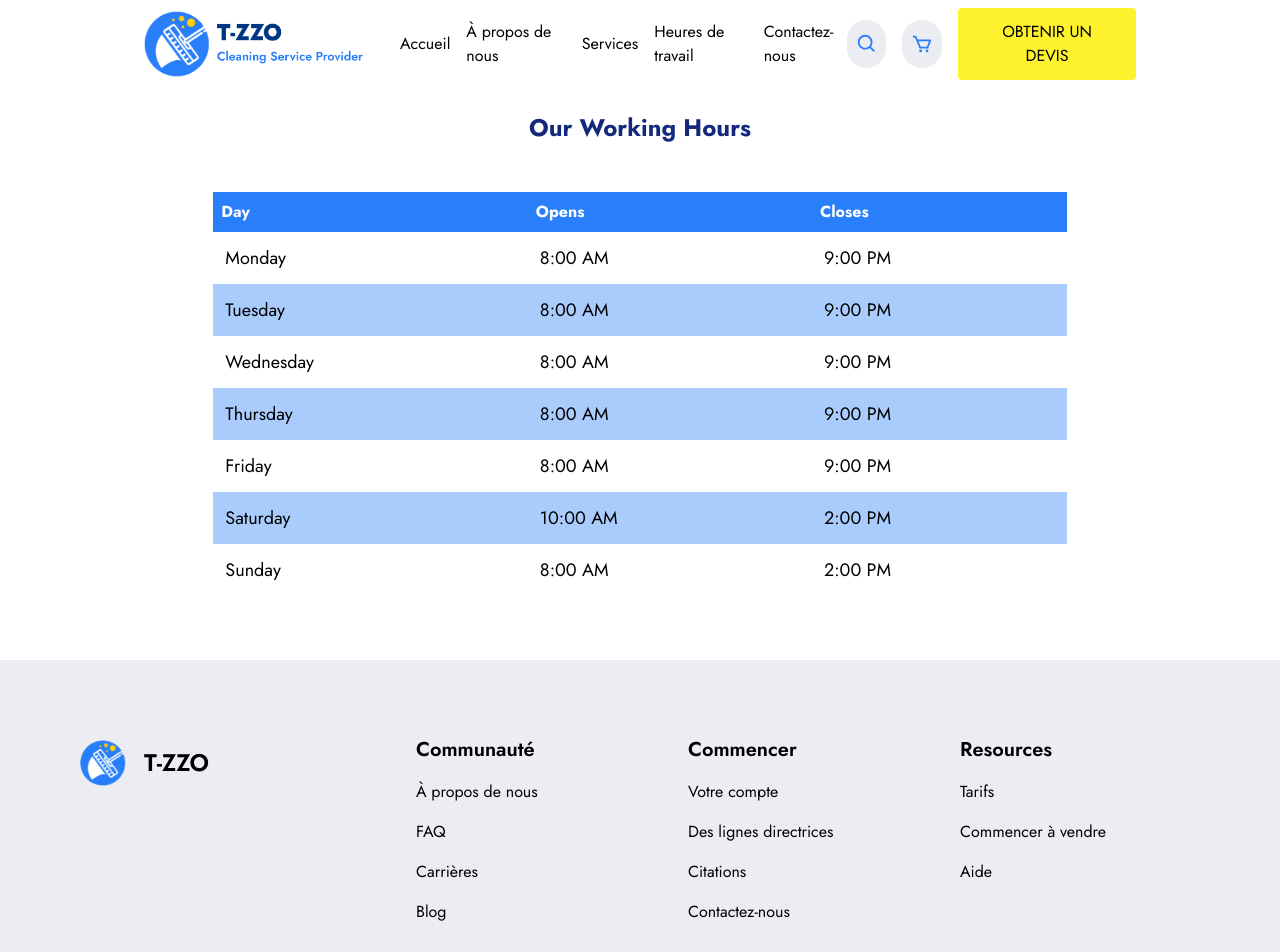
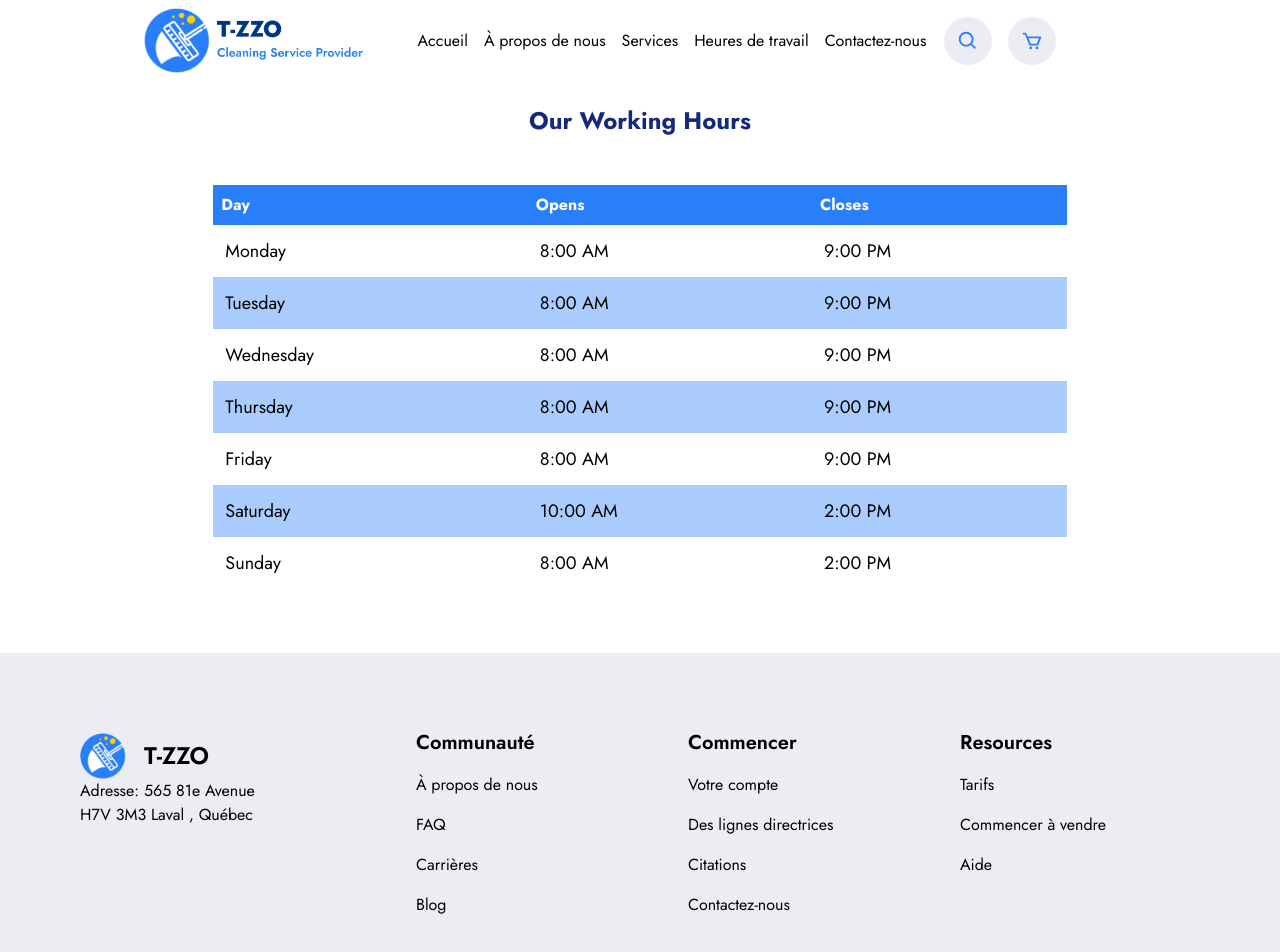
Before and after one commit to mugishap/clenix, a React (Vite) app: page /work-hours in a window 1280 px wide. Shown: the top 952 px of the page. Built offline with nearby package versions, Linux system fonts and the light colour scheme.

Commit message:
[fix]: Small refactors

```diff
--- a/src/components/footer/Footer.tsx
+++ b/src/components/footer/Footer.tsx
@@ -141,6 +141,7 @@ const Footer: React.FC = () => {
             <div className="relative flex justify-start md:justify-center md:items-end bg-secondary-gray mt-10 w-full">
                 <div className="flex py-20 pl-2 xs:px-4 md:px-6 xl:px-20 flex-col justify-start items-start md:justify-center md:items-center relative z-10">
                     <div className="flex  flex-col items-start justify-start xl:justify-center xl:space-x-8 xl:flex-row">
+                        <div className="flex flex-col">
                             <div className="flex justify-start items-center space-x-4">
                                 <div className="cursor-pointer w-12">
                                     <img src={Logo} alt="Logo in footer" className="rounded-full" />
@@ -148,6 +149,9 @@ const Footer: React.FC = () => {
                                 <p className="w-60 text-xl xl:text-2xl font-semibold leading-normal text-black">
                                     T-ZZO
                                 </p>
+                            </div>
+                            Adresse: 565 81e Avenue  <br></br>
+                            H7V 3M3 Laval , Québec
                         </div>
                         <div className="mt-12 xl:mt-0 grid grid-cols-1 sm:grid-cols-3 gap-y-12 sm:gap-y-0 w-full md:w-auto sm:gap-x-20 md:gap-x-28 xl:gap-8">
                             <div className="sm:w-40 md:w-auto xl:w-72 flex justify-start items-start flex-col space-y-6">
--- a/src/components/navbar/MobileNavbar.tsx
+++ b/src/components/navbar/MobileNavbar.tsx
@@ -27,8 +27,8 @@ const MobileNavbar: React.FC = () => {
                     <span className='w-12 text-primary-blue 12 cursor-pointer h-12 rounded-full hover:bg-primary-blue hover:text-white duration-0 bg-secondary-gray flex items-center justify-center'>
                         <BiCart size={22} className='duration-0' />
                     </span>
-                    <button className='w-fit px-8 py-3 rounded bg-primary-yellow text-black'>
-                        OBTENIR UN DEVIS
+                    <button className='w-fit px-8 py-3 rounded bg-transparent text-black'>
+                        {/* OBTENIR UN DEVIS */}
                     </button>
                 </div>
             </div>
--- a/src/components/navbar/Navbar.tsx
+++ b/src/components/navbar/Navbar.tsx
@@ -33,10 +33,10 @@ const Navbar: React.FC = () => {
                 <span className='w-12 text-primary-blue 12 cursor-pointer h-12 rounded-full hover:bg-primary-blue hover:text-white duration-0 bg-secondary-gray flex items-center justify-center'>
                     <BiCart size={22} className='duration-0' />
                 </span>
-                <button className='px-8 py-3 rounded bg-primary-yellow text-black'
+                <button className='px-8 py-3 rounded bg-transparent text-black'
                     onClick={() => toast.error('This feature is not available yet.')}
                 >
-                    OBTENIR UN DEVIS
+                    {/* OBTENIR UN DEVIS */}
                 </button>
             </div>
             <BiMenu size={30} className='flex md:hidden cursor-pointer text-secondary-blue' onClick={() => setShowNavbar(true)} />
--- a/src/pages/contact/Contact.tsx
+++ b/src/pages/contact/Contact.tsx
@@ -69,7 +69,7 @@ const Contact = () => {
                       </svg>
                     </div>
                     <p className="pl-4 text-white text-base">
-                      +250 (782) 307 144
+                      +1 (438) 773-3653
                     </p>
                   </div>
                   <div className="flex items-center">
@@ -96,8 +96,8 @@ const Contact = () => {
                     </p>
                   </div>
                   <p className="text-lg text-white pt-10 tracking-wide">
-                    KN 143 St <br />
-                    T-ZZO Inc
+                    Adresse: 565 81e Avenue  <br></br>
+                    H7V 3M3 Laval , Québec
                   </p>
                 </div>
               </div>
--- a/src/pages/home/Home.tsx
+++ b/src/pages/home/Home.tsx
@@ -16,7 +16,7 @@ const Home: React.FC = () => {
         <title>Home | T-ZZO</title>
       </Helmet>
       <div className='w-full min-h-[calc(100vh_-_40vh)] md:min-h-[calc(100vh_-_20vh)] flex flex-col items-center relative justify-start pt-44' id='home-bg'>
-        <span className='text-primary-yellow text-base md:text-xl font-semibold my-8'>LE MEILLEUR SERVICE DE NETTOYAGE JAMAIS!</span>
+        <span className='text-primary-yellow text-base md:text-xl font-semibold my-8'>LE MEILLEUR SERVICE DE NETTOYAGE!</span>
         <span className='font-extrabold text-white text-4xl smlg:text-7xl text-center'>Nous sommes une entreprise certifiée</span>
         <div className='flex items-center gap-x-4 my-6'>
           <a href="#services" className='bg-primary-yellow hover:bg-white text-secondary-blue px-8 smlg:px-12 py-3 smlg:py-4 rounded-lg font-semibold text-base smlg:text-xl'>
@@ -52,7 +52,7 @@ const Home: React.FC = () => {
             <img src={HomeCleaning} alt="" className='w-full lg:w-8/12' />
           </div>
           <div className='w-full md:w-6/12 bxl:w-4/12 md:ml-14 flex flex-col items-start'>
-            <span className='text-primary-blue font-semibold text-base sm:text-lg md:text-xl'>Qui nous sommes</span>
+            <span className='text-primary-blue font-semibold text-base sm:text-lg md:text-xl'>À propos de nous</span>
             <span className='my-6 text-secondary-blue font-bold text-lg sm:text-xl md:text-2xl lg:text-4xl'>
               Votre source de confiance pour des services de nettoyage de qualité supérieure
             </span>
@@ -68,10 +68,10 @@ const Home: React.FC = () => {
                 ))
               }
             </div>
-            <button className='bg-primary-yellow hover:bg-secondary-blue text-secondary-blue hover:text-white px-8 py-3 rounded-lg font-semibold text-lg my-4'>
+            <a href='#services' className='bg-primary-yellow hover:bg-secondary-blue text-secondary-blue hover:text-white px-8 py-3 rounded-lg font-semibold text-lg my-4'>
               Prenez notre service
               <BiRightArrowAlt className='text-2xl inline ml-2' />
-            </button>
+            </a>
           </div>
         </div>
       </div>
```
Lines whose indentation alone changed are shown as unchanged.
